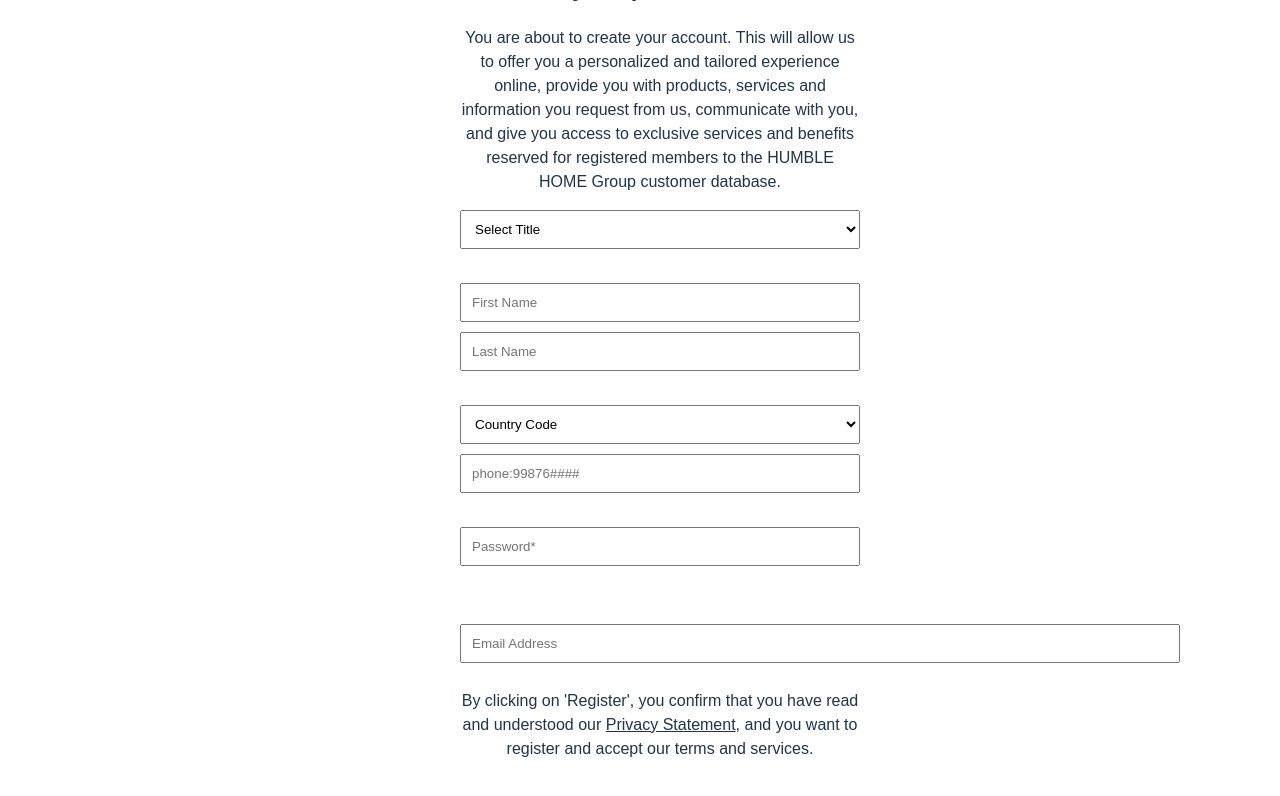
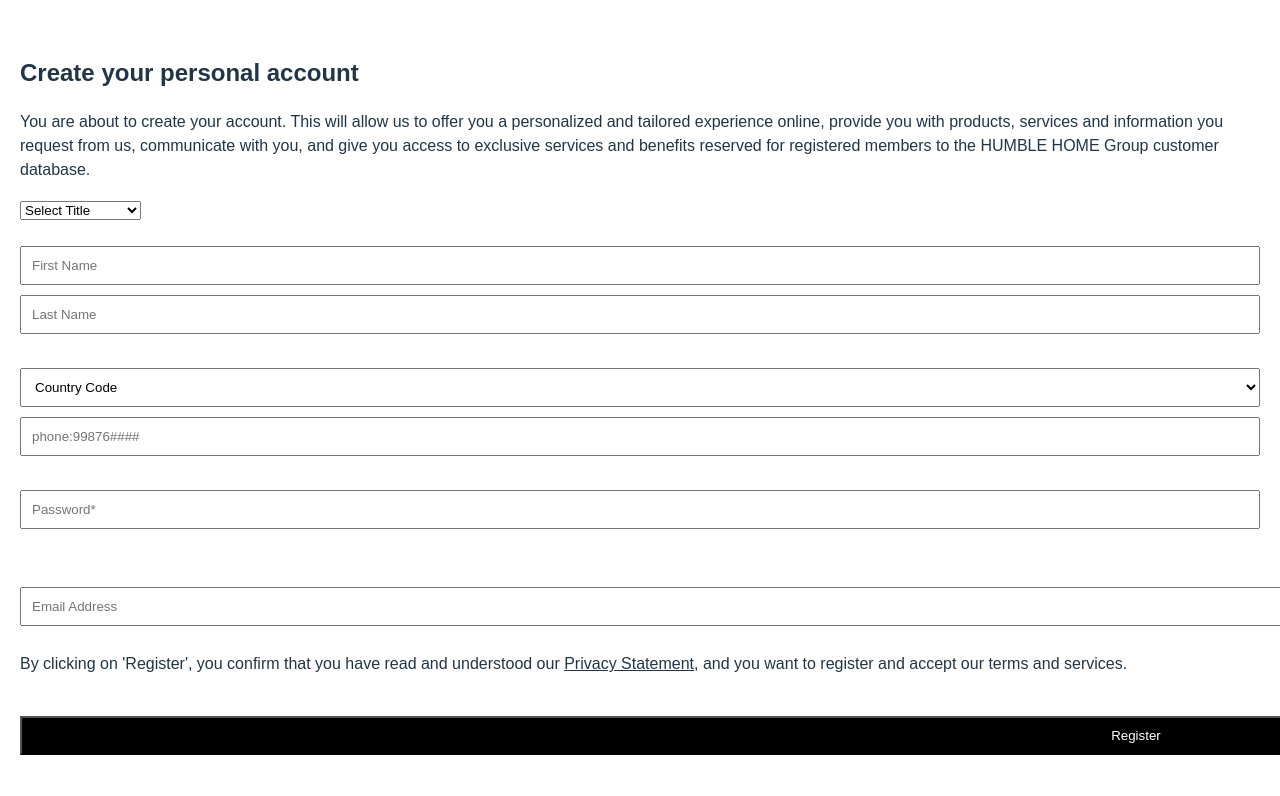
Before and after one commit to AyushiGupta160604/Sparkathon-24-Status200, a React (Vite) app in the folder frontend/: page /register in a window 1280 px wide. Shown: the top 796 px of the page. Built offline with nearby package versions, Linux system fonts and the light colour scheme; no server answers.

Commit message:
Updated register.css

```diff
--- a/frontend/src/pages/css/register.css
+++ b/frontend/src/pages/css/register.css
@@ -7,55 +7,66 @@ body {
     width: 100%;
     font-family: 'Arial', sans-serif;
 }
-.container {
+.containerRegister {
     display: flex;
     flex-direction: column;
     align-items: center;
     width: 100%;
+    max-height: 500px;
 }
-form {
+
+.formRegister {
     text-align: center;
     width: 100%;
     max-width: 400px;
     margin: 0 auto;
 }
+
 input[type="submit"] {
     width: 100%;
     box-sizing: border-box;
     padding: 10px;
     margin-bottom: 10px;
 }
+
 input[type="submit"] {
     background-color: black;
     color: white;
 }
+
 input[type="checkbox"] {
     margin-right: 10px;
 }
+
 label {
     display: inline-block;
     margin-bottom: 10px;
 }
+
 html, body {
     overflow: auto;
 }
+
 input[type="password"],
 input[type="date"],
 input[type="tel"],
 input[type="textarea"],
 input[type="textarea"],
 input[type="email"],
-select {
+
+#countryCode, #emailRegister, #titleRegister, #ButtonRegister {
     width: 100%;
     box-sizing: border-box;
     padding: 10px;
     margin-bottom: 10px;
 }
+
 .input-group {
     display: flex;
     justify-content: space-between;
     gap: 10px;
 }
+
 input[type="text"] {
     width: 100%;
     box-sizing: border-box;
```
Lines whose indentation alone changed are shown as unchanged.
